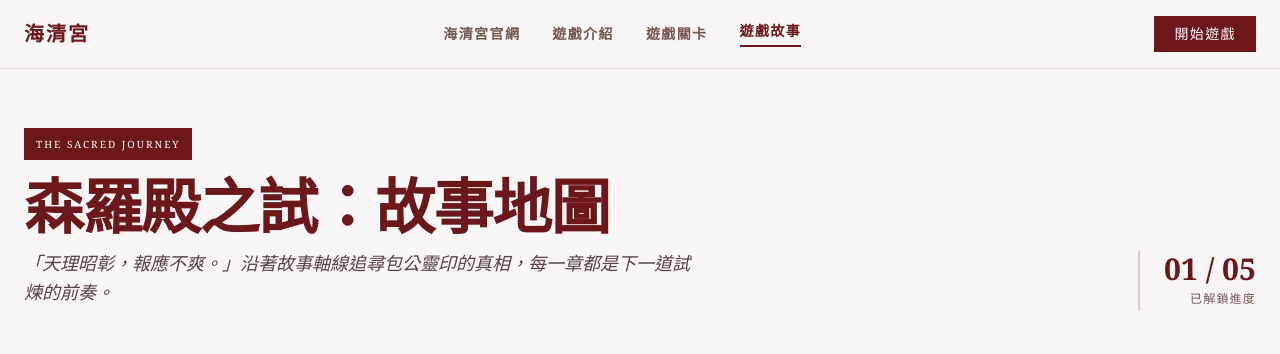
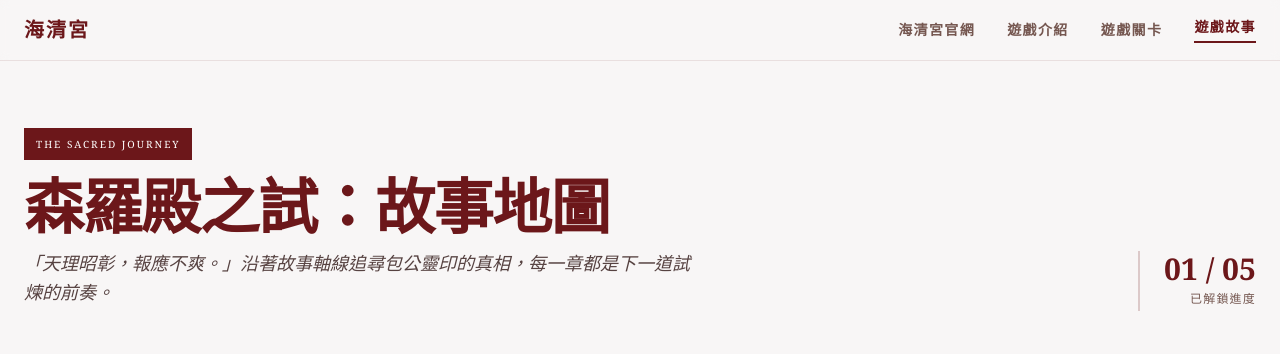
Before and after one commit to Annie2010413/Temple_website, a plain HTML site: page services/puzzle/pages/story_map/index.html in a window 1280 px wide. Shown: the top 354 px of the page. Drawn offline with nearby package versions, Linux system fonts and the light colour scheme.

Commit message:
/fix: 刪掉遊戲開始的按鈕

```diff
--- a/services/puzzle/pages/story_map/index.html
+++ b/services/puzzle/pages/story_map/index.html
@@ -100,9 +100,7 @@
 <a class="font-['Noto_Serif'] font-bold tracking-widest text-sm text-[#755750] dark:text-[#e7e2da] hover:text-[#6c171a] transition-colors duration-300" href="../challenge_map">遊戲關卡</a>
 <a class="font-['Noto_Serif'] font-bold tracking-widest text-sm text-[#6c171a] dark:text-[#ba1a1a] border-b-2 border-[#6c171a] pb-1" href="../story_map">遊戲故事</a>
 </div>
-<button class="bg-primary text-on-primary px-5 py-2 text-sm font-headline tracking-widest hover:brightness-110 active:scale-95 transition-all">
-                開始遊戲
-            </button>
+
 </nav>
 </header>
 <main class="pt-32 pb-24 px-6 max-w-7xl mx-auto">
```
